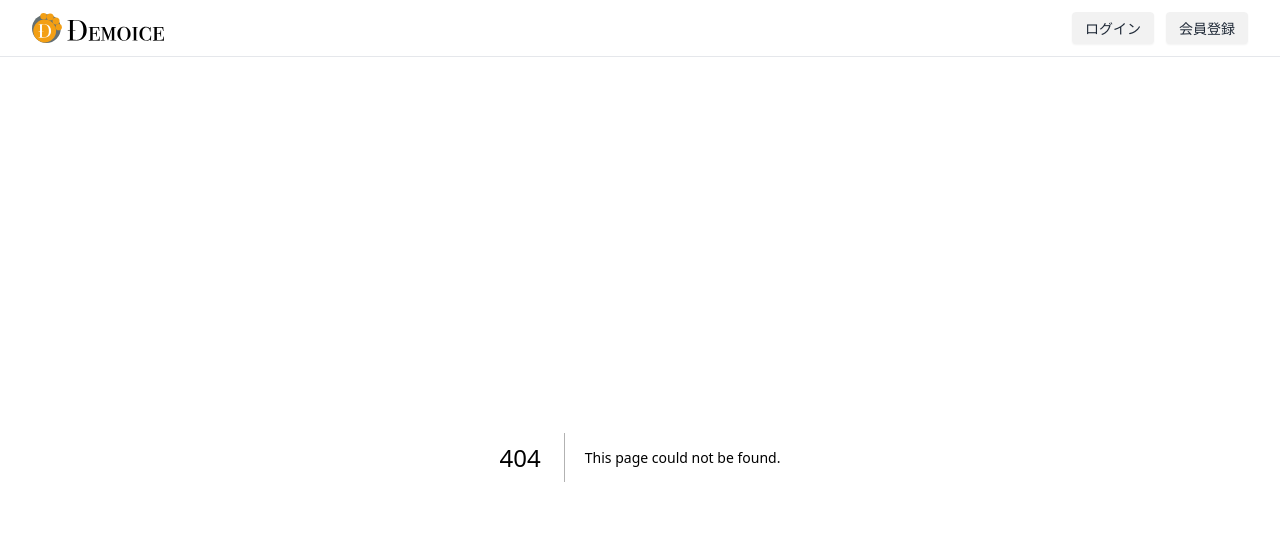
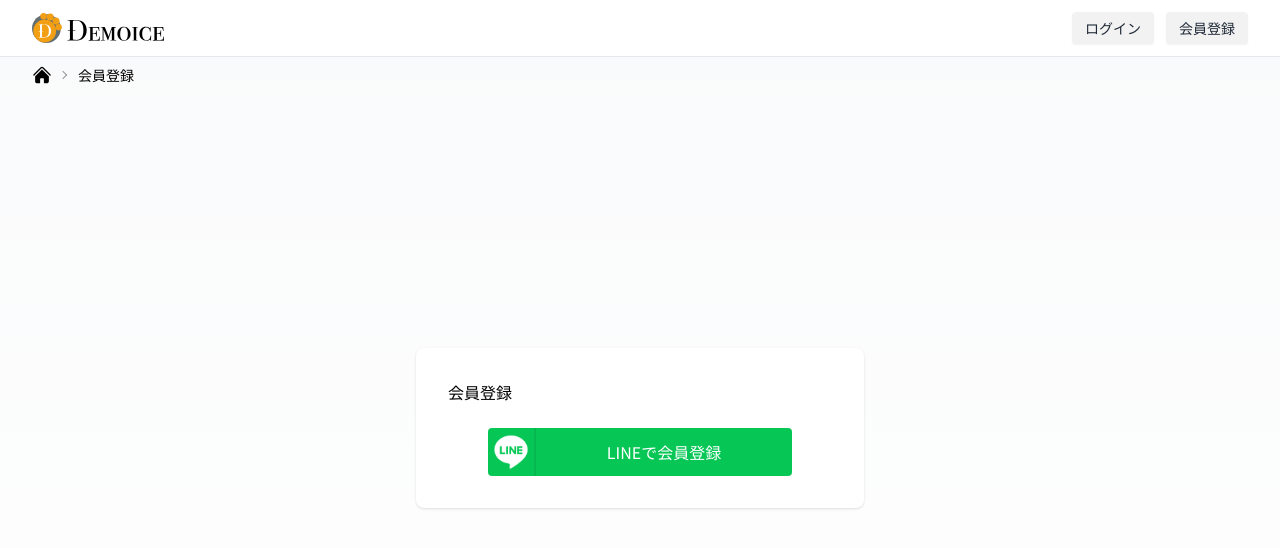
Before and after one commit to demoice-jp/demoice, a Next.js app: page /auth/signup in a window 1280 px wide. Before the commit this address had no page. Shown: the top 548 px of the page. Built offline with nearby package versions, Linux system fonts and the light colour scheme.

Commit message:
#11 会員登録ページの作成

```diff
--- a/package.json
+++ b/package.json
@@ -9,6 +9,7 @@
     "lint": "next lint"
   },
   "dependencies": {
+    "@heroicons/react": "^2.0.18",
     "next": "14.0.2",
     "react": "^18",
     "react-dom": "^18"
--- /dev/null
+++ b/src/app/auth/signup/page.tsx
@@ -0,0 +1,45 @@
+import { HomeIcon } from "@heroicons/react/24/solid";
+import Image from "next/image";
+import Link from "next/link";
+import LineLogo from "@/asset/line_64.png";
+
+export default function Page() {
+  return (
+    <div className="flex w-full items-center justify-center flex-col">
+      <nav className="w-full max-w-[85rem] px-4 sm:px-6 lg:px-8 text-sm breadcrumbs">
+        <ul>
+          <li>
+            <Link href="/">
+              <HomeIcon className="h-5 w-5" />
+            </Link>
+          </li>
+          <li>会員登録</li>
+        </ul>
+      </nav>
+      <main className="w-full h-full">
+        <section className="w-full h-[calc(100vh_-_95px)]">
+          <div className="flex flex-col h-full items-center justify-center px-6 py-8 mx-auto lg:py-0">
+            <div className="w-full bg-white rounded-lg shadow dark:border -mt-9 sm:max-w-md xl:p-0 dark:bg-gray-800 dark:border-gray-700">
+              <div className="p-6 space-y-4 md:space-y-6 sm:p-8">
+                <h1>会員登録</h1>
+                <div className="flex flex-col justify-center items-center mx-10">
+                  <button
+                    type="submit"
+                    className="w-full flex text-white bg-[#06C755] rounded active:[&>div]:bg-black active:[&>div]:bg-opacity-30"
+                  >
+                    <div className="flex flex-row w-full h-full rounded hover:bg-black hover:bg-opacity-10">
+                      <div className="flex h-12 w-12 border-r-2 border-black border-opacity-[0.08]">
+                        <Image src={LineLogo} alt="Line logo" />
+                      </div>
+                      <span className="self-center flex-grow">LINEで会員登録</span>
+                    </div>
+                  </button>
+                </div>
+              </div>
+            </div>
+          </div>
+        </section>
+      </main>
+    </div>
+  );
+}
--- a/src/app/layout.tsx
+++ b/src/app/layout.tsx
@@ -15,7 +15,7 @@ export const metadata: Metadata = {
 export default function RootLayout({ children }: { children: React.ReactNode }) {
   return (
     <html lang="en">
-      <body className={notoSansJP.className}>
+      <body className={`${notoSansJP.className} min-h-screen bg-gray-50 dark:bg-gray-900`}>
         <Header />
         {children}
       </body>
--- a/src/components/header.tsx
+++ b/src/components/header.tsx
@@ -21,13 +21,13 @@ export default function Header() {
         aria-label="Global"
       >
         <div className="flex items-center gap-x-2 md:gap-x-3">
-          <Link className="flex-none rounded-md dark:focus:outline-none" href="/">
+          <Link className="flex-none dark:focus:outline-none" href="/">
             <Image src="/demoice.svg" alt="Demoice Logo" width={132} height={30} />
           </Link>
         </div>
         <div className="flex items-center gap-x-3">
-          <HeaderLink text="ログイン" href="/login" />
-          <HeaderLink text="会員登録" href="/signup" />
+          <HeaderLink text="ログイン" href="/auth/login" />
+          <HeaderLink text="会員登録" href="/auth/signup" />
         </div>
       </nav>
     </header>
```
Also changed, not shown: src/asset/line_64.png (added), 1 other file (tests, documents, lock files or other folders).
